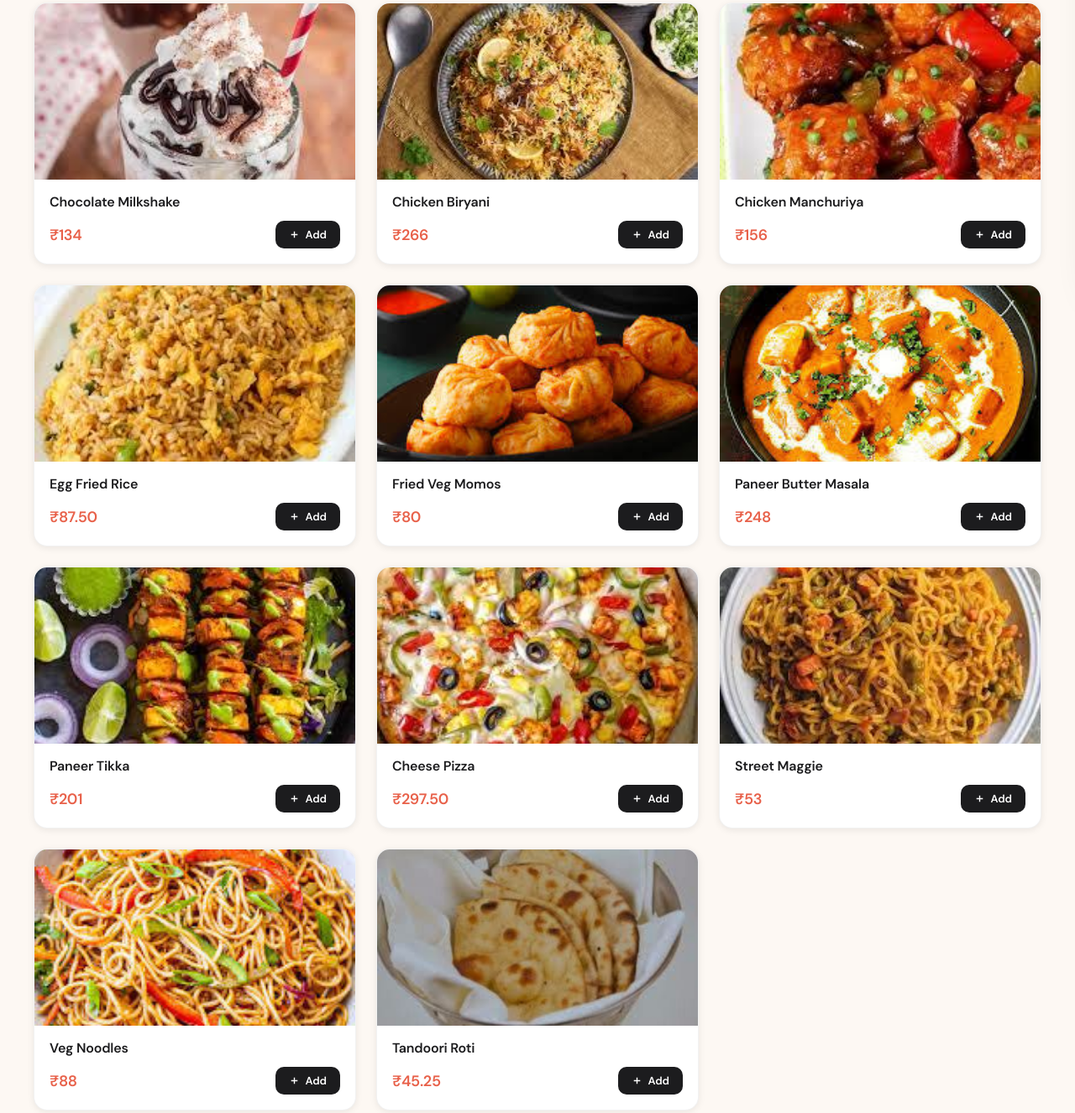
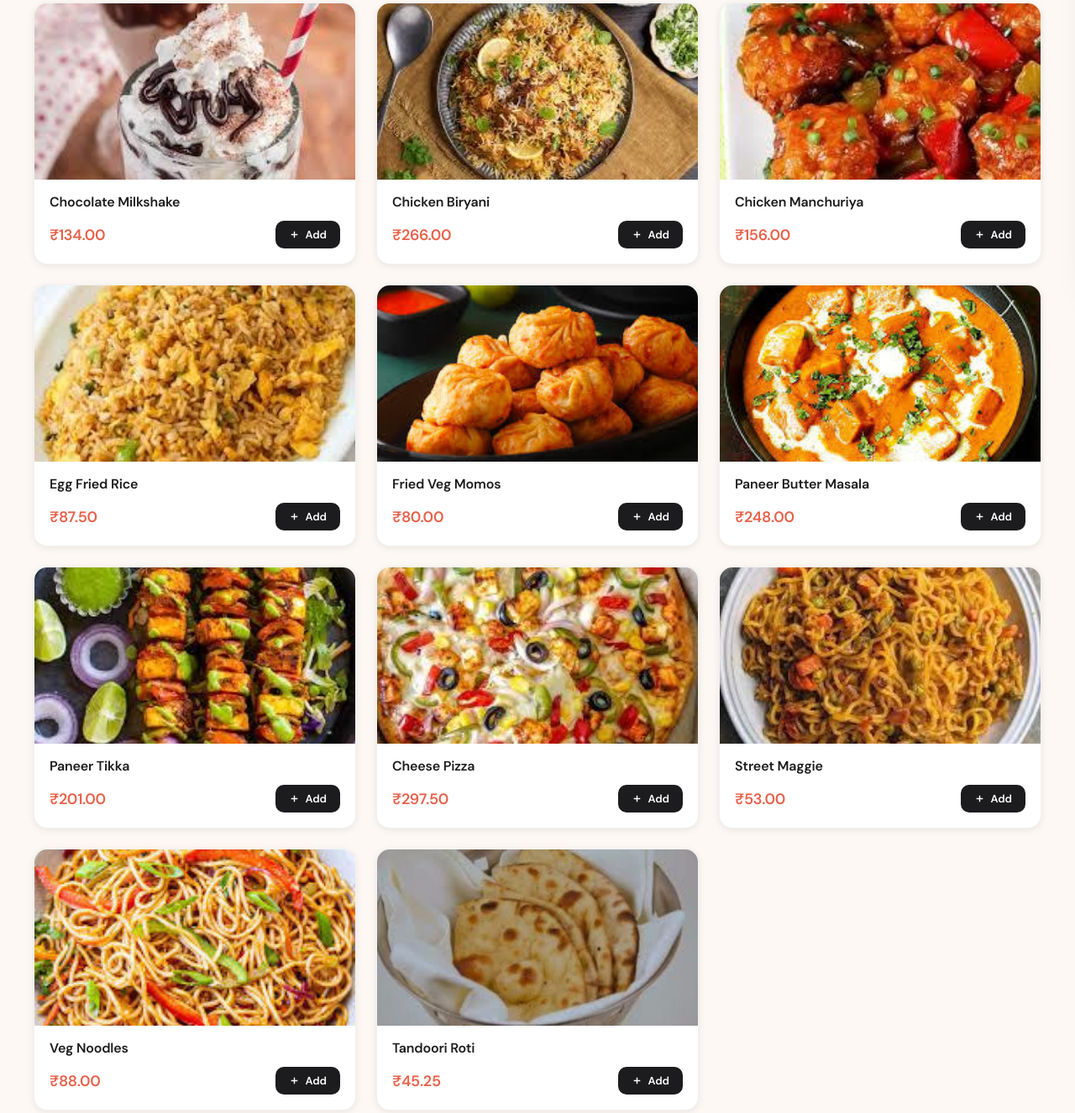
Before and after one commit to Atchuta-Vyshnavi/home-vibes, a plain HTML site: page home.html in a window 1280 px wide. Shown: the part 469-1795 px from the top of the page at 84% size. Drawn offline with nearby package versions, Linux system fonts and the light colour scheme.

Commit message:
updated home

```diff
--- a/home.html
+++ b/home.html
@@ -595,7 +595,7 @@ html, body {
     <div class="card-body">
       <h3>Chocolate Milkshake</h3>
       <div class="card-meta">
-        <div class="price">₹134</div>
+        <div class="price">₹134.00</div>
         <button class="add-btn" onclick="addToCart('Chocolate Milkshake',134.00,'thumbnails/chocolatemilkshake.jpg',event)">
           <svg width="13" height="13" fill="none" stroke="currentColor" stroke-width="2.5" viewBox="0 0 24 24"><path d="M12 5v14M5 12h14"/></svg>
           Add
@@ -616,7 +616,7 @@ html, body {
     <div class="card-body">
       <h3>Chicken Biryani</h3>
       <div class="card-meta">
-        <div class="price">₹266</div>
+        <div class="price">₹266.00</div>
         <button class="add-btn" onclick="addToCart('Chicken Biryani',266.00,'thumbnails/chickenbiryani.jpg',event)">
           <svg width="13" height="13" fill="none" stroke="currentColor" stroke-width="2.5" viewBox="0 0 24 24"><path d="M12 5v14M5 12h14"/></svg>
           Add
@@ -637,7 +637,7 @@ html, body {
     <div class="card-body">
       <h3>Chicken Manchuriya</h3>
       <div class="card-meta">
-        <div class="price">₹156</div>
+        <div class="price">₹156.00</div>
         <button class="add-btn" onclick="addToCart('Chicken Manchuriya',156.00,'thumbnails/chickenmanchuriya.jpg',event)">
           <svg width="13" height="13" fill="none" stroke="currentColor" stroke-width="2.5" viewBox="0 0 24 24"><path d="M12 5v14M5 12h14"/></svg>
           Add
@@ -679,7 +679,7 @@ html, body {
     <div class="card-body">
       <h3>Fried Veg Momos</h3>
       <div class="card-meta">
-        <div class="price">₹80</div>
+        <div class="price">₹80.00</div>
         <button class="add-btn" onclick="addToCart('Fried Veg Momos',80.00,'thumbnails/friedmomos.jpg',event)">
           <svg width="13" height="13" fill="none" stroke="currentColor" stroke-width="2.5" viewBox="0 0 24 24"><path d="M12 5v14M5 12h14"/></svg>
           Add
@@ -700,7 +700,7 @@ html, body {
     <div class="card-body">
       <h3>Paneer Butter Masala</h3>
       <div class="card-meta">
-        <div class="price">₹248</div>
+        <div class="price">₹248.00</div>
         <button class="add-btn" onclick="addToCart('Paneer Butter Masala',248.00,'thumbnails/pannerbuttermasala.jpg',event)">
           <svg width="13" height="13" fill="none" stroke="currentColor" stroke-width="2.5" viewBox="0 0 24 24"><path d="M12 5v14M5 12h14"/></svg>
           Add
@@ -721,7 +721,7 @@ html, body {
     <div class="card-body">
       <h3>Paneer Tikka</h3>
       <div class="card-meta">
-        <div class="price">₹201</div>
+        <div class="price">₹201.00</div>
         <button class="add-btn" onclick="addToCart('Paneer Tikka',201.00,'thumbnails/pannertikka.jpg',event)">
           <svg width="13" height="13" fill="none" stroke="currentColor" stroke-width="2.5" viewBox="0 0 24 24"><path d="M12 5v14M5 12h14"/></svg>
           Add
@@ -763,7 +763,7 @@ html, body {
     <div class="card-body">
       <h3>Street Maggie</h3>
       <div class="card-meta">
-        <div class="price">₹53</div>
+        <div class="price">₹53.00</div>
         <button class="add-btn" onclick="addToCart('Street Maggie',53.00,'thumbnails/strretmaggie.jpg',event)">
           <svg width="13" height="13" fill="none" stroke="currentColor" stroke-width="2.5" viewBox="0 0 24 24"><path d="M12 5v14M5 12h14"/></svg>
           Add
@@ -784,7 +784,7 @@ html, body {
     <div class="card-body">
       <h3>Veg Noodles</h3>
       <div class="card-meta">
-        <div class="price">₹88</div>
+        <div class="price">₹88.00</div>
         <button class="add-btn" onclick="addToCart('Veg Noodles',88.00,'thumbnails/vegnoodles.jpg',event)">
           <svg width="13" height="13" fill="none" stroke="currentColor" stroke-width="2.5" viewBox="0 0 24 24"><path d="M12 5v14M5 12h14"/></svg>
           Add
```
